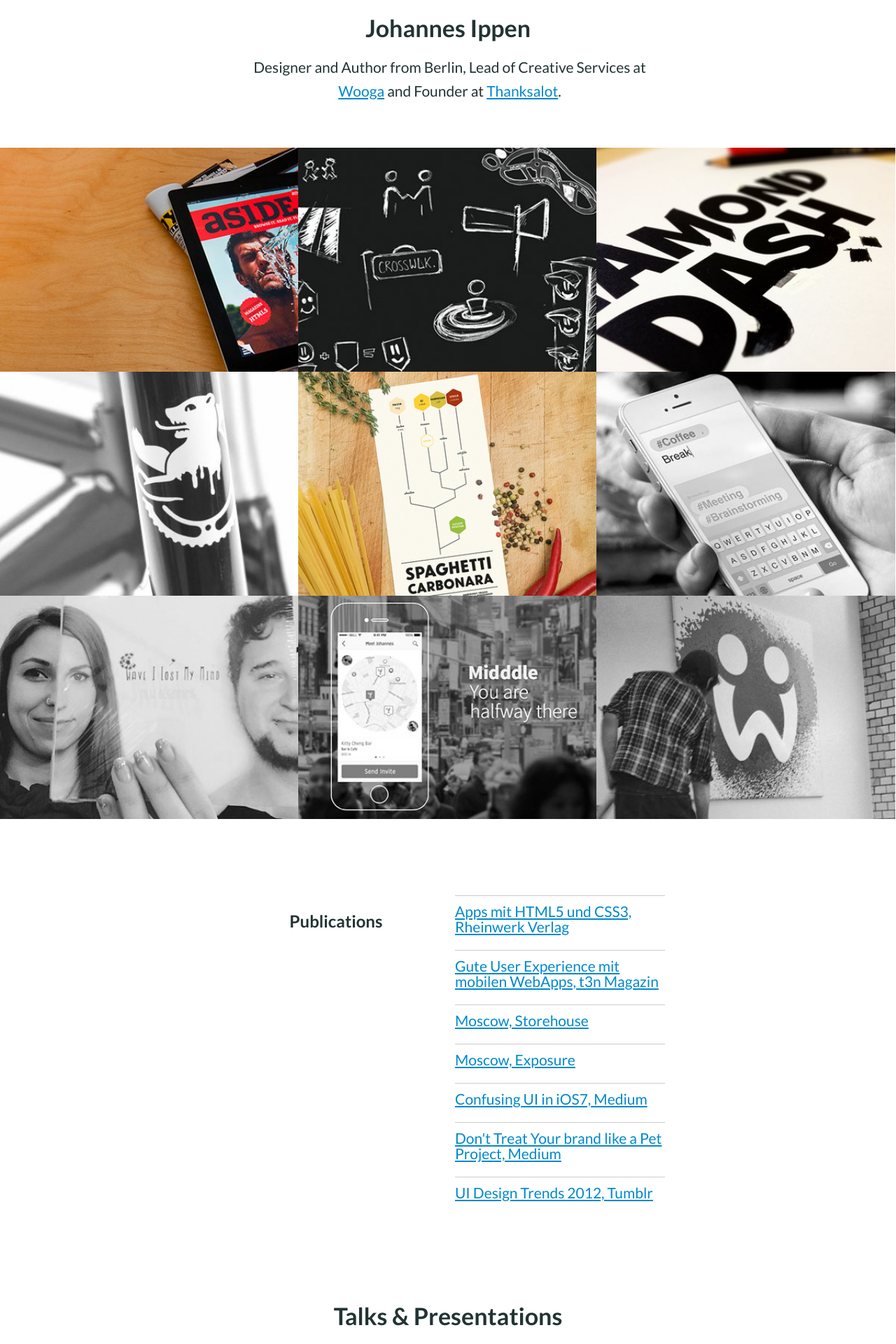
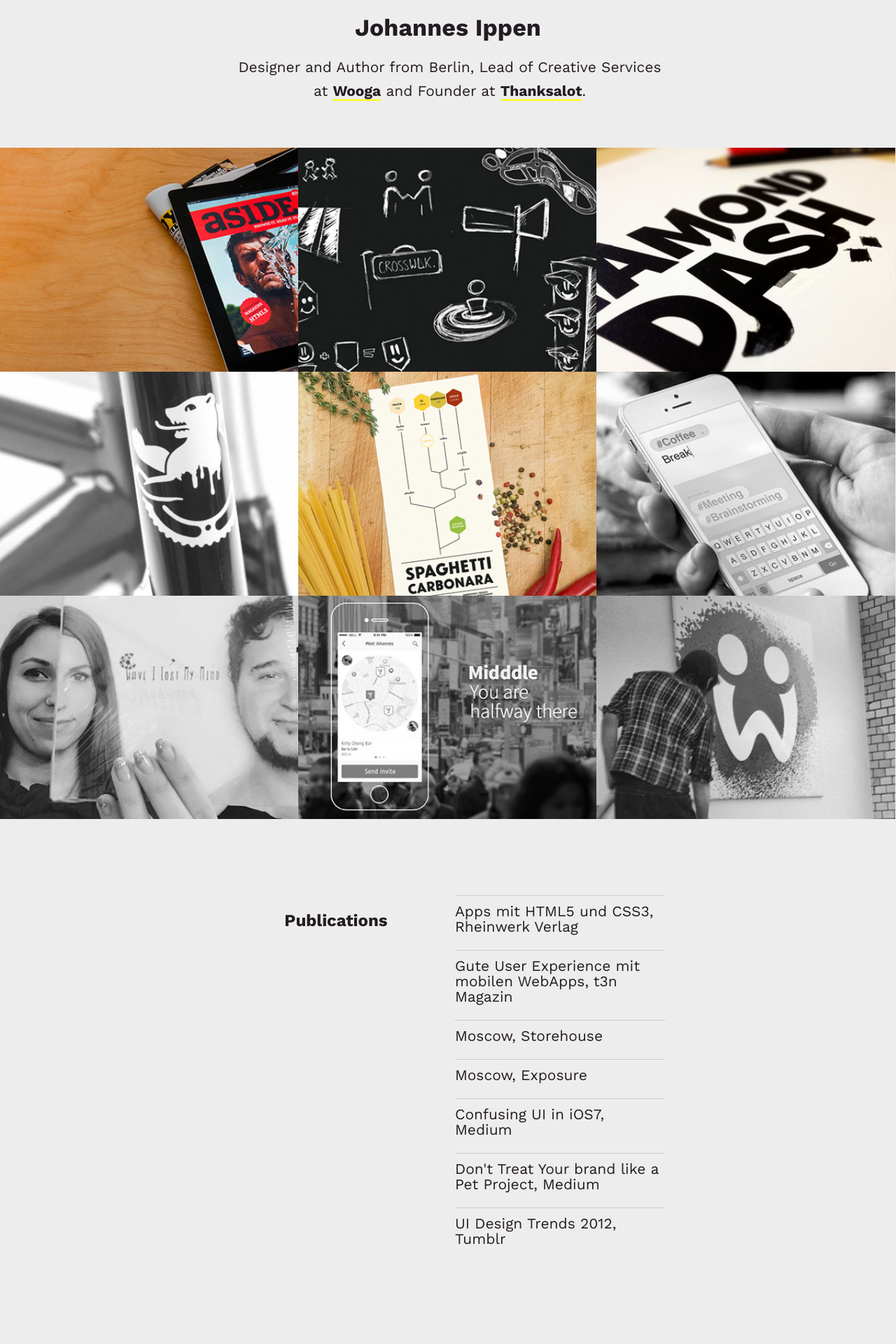
Before and after one commit to johannesippen/johannesippen.com, a Jekyll site: the page built from index.md, in a window 1280 px wide. Shown: the top 1920 px of the page at 70% size. Built offline with Jekyll 4.4.1, drawn with Linux system fonts in a browser that asks for light colours.

Commit message:
Changed color/font theme to subtle-yellow

```diff
--- a/_includes/footer.html
+++ b/_includes/footer.html
@@ -6,8 +6,8 @@
       <a href="http://www.amazon.de/Apps-mit-HTML5-CSS3-JavaScript/dp/3836234858/">{% include social-amazon.svg %}</a><a href="https://twitter.com/presskind">{% include social-twitter.svg %}</a><a href="https://dribbble.com/johannesippen">{% include social-dribbble.svg %}</a>
 	</div>
 </footer>
-<script src="//use.typekit.net/wmm0mmy.js"></script>
-<script>try{Typekit.load();}catch(e){}</script>
+<!-- script src="//use.typekit.net/wmm0mmy.js"></script>
+<script>try{Typekit.load();}catch(e){}</script -->
 
 <script type="text/javascript">
 
--- a/css/main.scss
+++ b/css/main.scss
@@ -1,12 +1,16 @@
 ---
 ---
+
+@import url(https://fonts.googleapis.com/css?family=Work+Sans:400,700);
+
 body {
   margin: 0;
-  font-family: Lato, sans-serif;
+  font-family: 'Work Sans', sans-serif;
   font-size: 16px;
   line-height: 160%;
   text-align: center;
-  color: #233;
+  color: #231C22;
+  background: rgb(237, 237, 237);
 }
 h1 {
   font-size: 24px;
@@ -28,6 +32,20 @@
 p {
   text-align: left;
 }
+a:link,
+a:visited {
+  color: #231c22;
+  text-decoration: none;
+}
+h1 a,
+p a,
+footer a {
+  font-weight: 700;
+  border-bottom: 2px solid #ff0;
+}
+a:hover {
+  background: #ff0;
+}
 section {
   padding-top: 22px;
   padding-bottom: 22px;
@@ -37,9 +55,6 @@
   text-align: center;
   margin-left: auto;
   margin-right: auto;
-}
-a {
-  color: #08c;
 }
 img {
   max-width: 100%;
```
